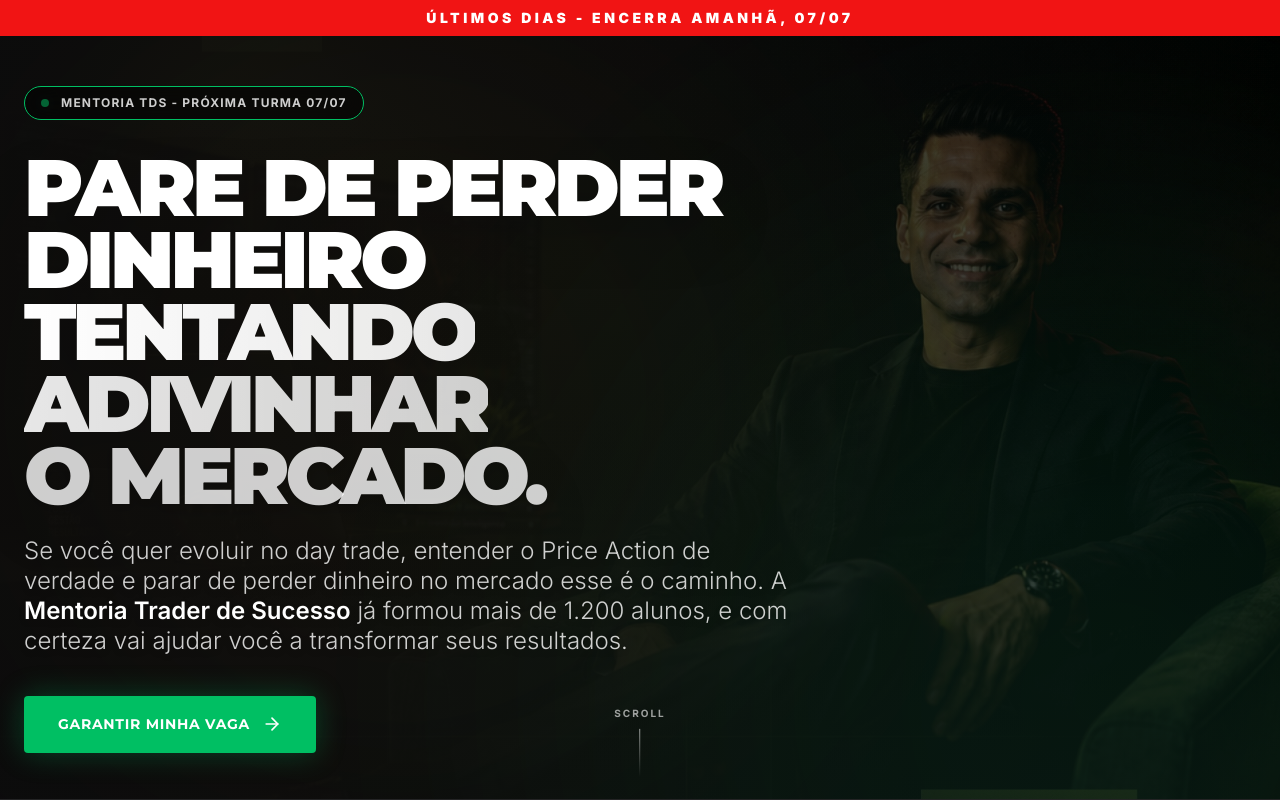
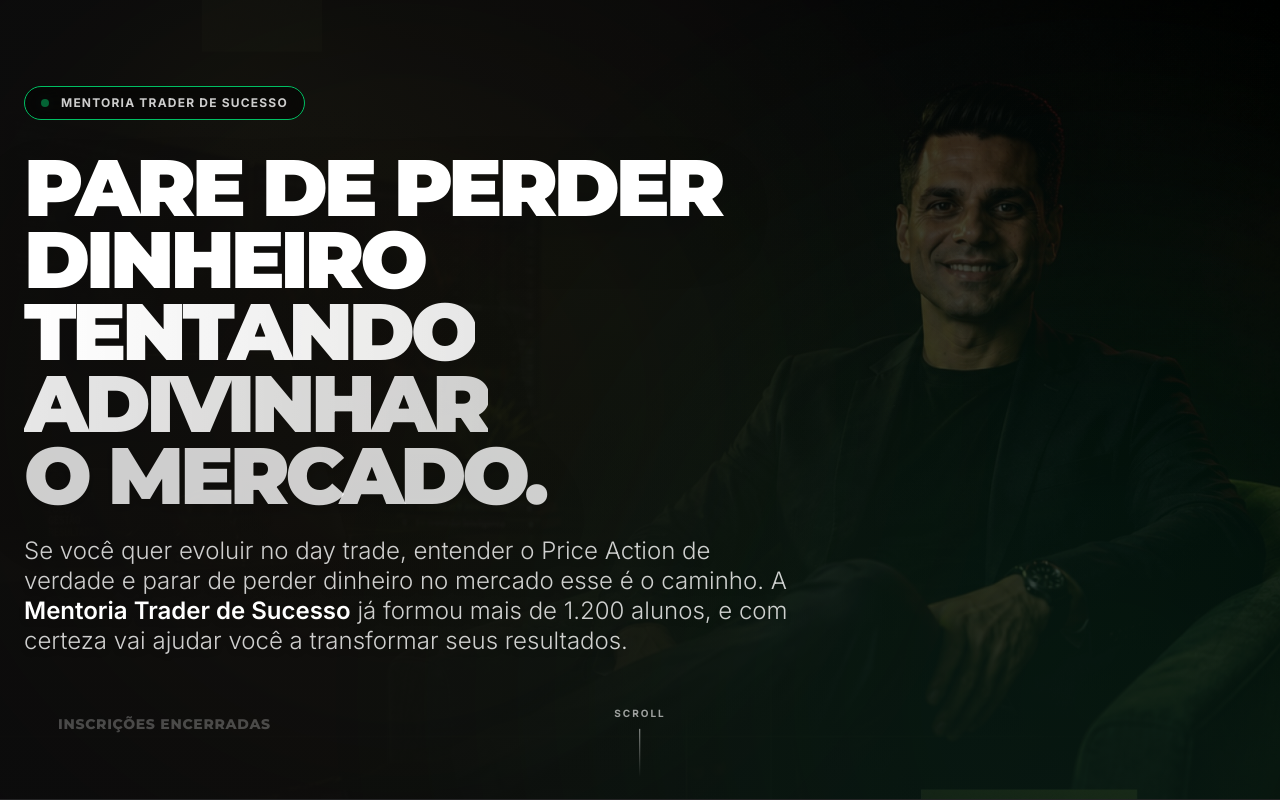
Before and after one commit to victorsilvestre/brunoborges_site, a Next.js app in the folder webapp/: page /mentoria-tds in a window 1280 px wide. Shown: the top 800 px of the page. Built offline with nearby package versions, Linux system fonts and the light colour scheme.

Commit message:
encerramento das incrições da Mentoria de Julho/26

```diff
--- a/webapp/app/mentoria-tds/components/Hero.tsx
+++ b/webapp/app/mentoria-tds/components/Hero.tsx
@@ -13,11 +13,13 @@ export function Hero() {
         <section className="relative min-h-[95vh] lg:min-h-screen flex items-center overflow-hidden pt-20 border-b border-[var(--white-10)]">
 
             {/* Faixa de urgência - Vagas Limitadas */}
-            <div className="absolute top-0 left-0 right-0 z-20 bg-[var(--red-bear)] py-2 flex items-center justify-center">
-                <span className="text-white text-xs md:text-sm font-black uppercase tracking-[0.25em]">
-                    Últimos Dias - Encerra Amanhã, 07/07
-                </span>
-            </div>
+            {INSCRICOES_ABERTAS && (
+                <div className="absolute top-0 left-0 right-0 z-20 bg-[var(--red-bear)] py-2 flex items-center justify-center">
+                    <span className="text-white text-xs md:text-sm font-black uppercase tracking-[0.25em]">
+                        Últimos Dias - Encerra Amanhã, 07/07
+                    </span>
+                </div>
+            )}
 
             {/* Premium Background Diagram */}
             <div className="absolute inset-0 z-0 bg-black">
@@ -45,7 +47,7 @@ export function Hero() {
                         <FadeIn>
                             <div className="inline-flex items-center gap-3 px-4 py-2 rounded-full border border-[var(--green-bull)] bg-black/50 backdrop-blur-md mb-8">
                                 <span className="w-2 h-2 rounded-full bg-[var(--green-bull)] shadow-[var(--glow-green)] animate-pulse" />
-                                <span className="text-xs font-bold tracking-widest uppercase text-white/80">Mentoria TDS - Próxima Turma 07/07</span>
+                                <span className="text-xs font-bold tracking-widest uppercase text-white/80">Mentoria Trader de Sucesso</span>
                             </div>
                         </FadeIn>
 
--- a/webapp/app/mentoria-tds/components/Mentorship.tsx
+++ b/webapp/app/mentoria-tds/components/Mentorship.tsx
@@ -13,6 +13,7 @@ import {
 
 const HOTMART_URL = "https://pay.hotmart.com/O105700075J";
 import { FadeIn } from "../../components/FadeIn";
+import { INSCRICOES_ABERTAS } from "../config";
 
 export function Mentorship() {
   const requirements = [
@@ -130,6 +131,7 @@ export function Mentorship() {
         </FadeIn>
 
         {/* CTA */}
+        {INSCRICOES_ABERTAS && (
           <FadeIn delay={0.3}>
             <div className="mt-10 flex justify-center">
               <a
@@ -142,6 +144,7 @@ export function Mentorship() {
               </a>
             </div>
           </FadeIn>
+        )}
       </div>
     </section>
   );
--- a/webapp/app/mentoria-tds/config.ts
+++ b/webapp/app/mentoria-tds/config.ts
@@ -1,2 +1,2 @@
 // Para REATIVAR as inscrições (nova turma): mude para true e publique
-export const INSCRICOES_ABERTAS = true;
+export const INSCRICOES_ABERTAS = false;
```
Lines whose indentation alone changed are shown as unchanged.
